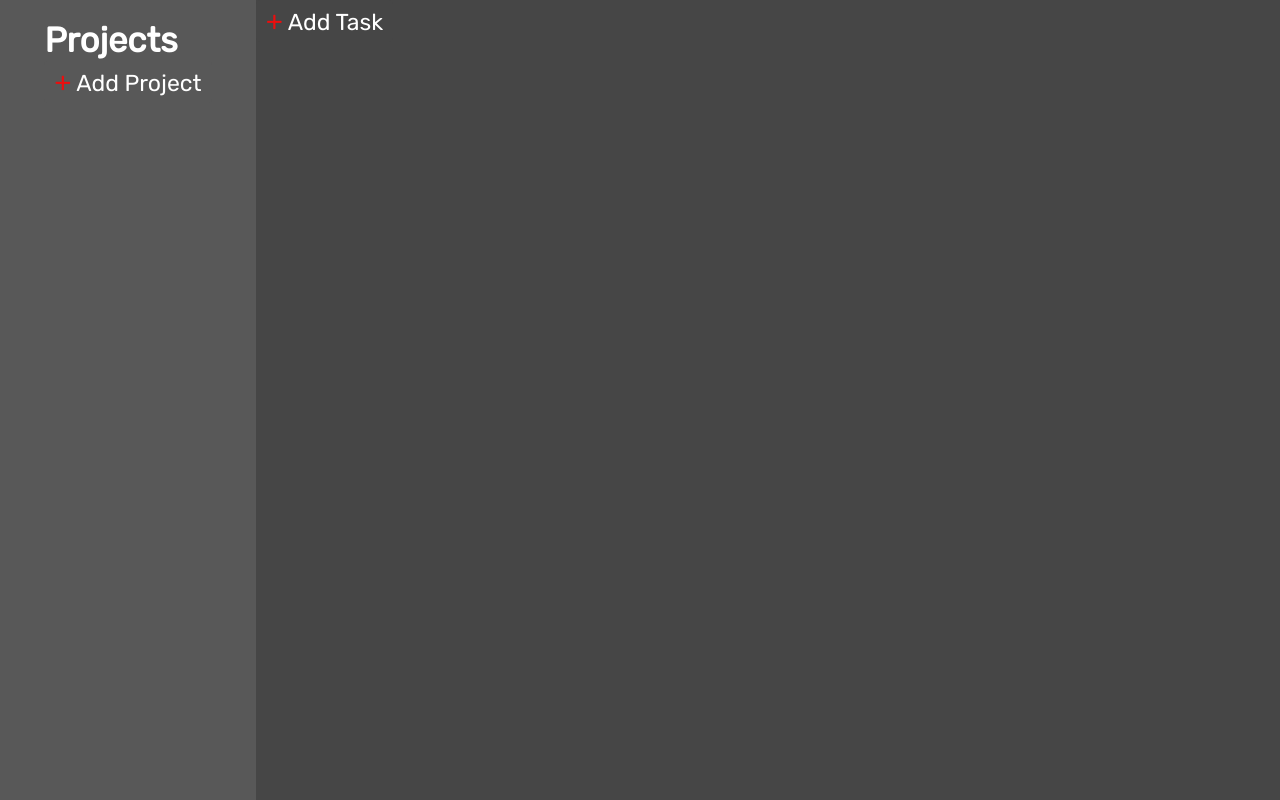
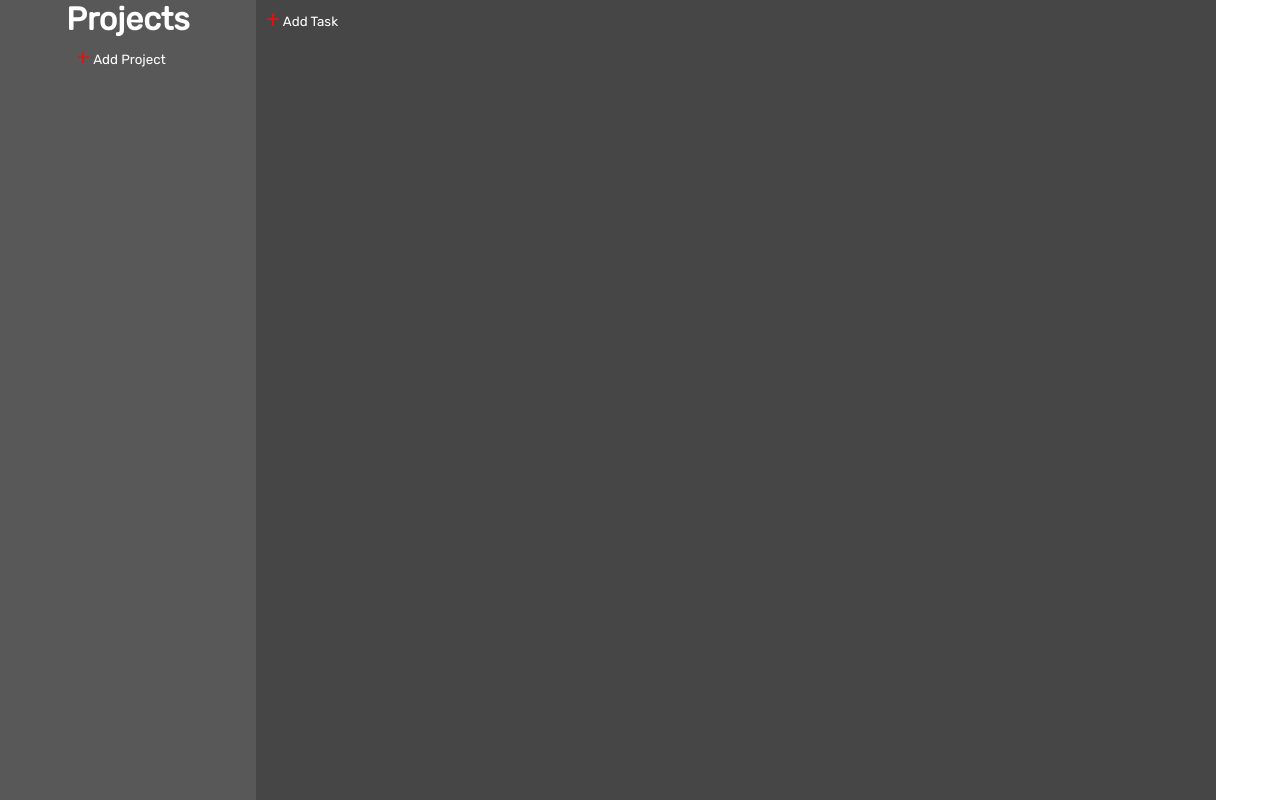
Before and after one commit to Oraiyon/to-do-list, a website built with webpack: page src/template.html in a window 1280 px wide. Built offline with nearby package versions, Linux system fonts and the light colour scheme.

Commit message:
removed styles that arent in .main

```diff
--- a/src/styles/main.css
+++ b/src/styles/main.css
@@ -3,17 +3,11 @@
     padding: 0;
     font-family: 'Rubik', sans-serif;
     box-sizing: border-box;
-    font-size: 1.2rem;
     --primary: rgb(70, 70, 70);
     --secondary: rgb(88, 88, 88);
     --accent: rgb(236, 14, 14);
     --hover: rgb(131, 129, 129);
     color: white;
-}
-
-h1{
-    font-size: 1.8rem;
-    margin-top: 20px;
 }
 
 .container{
@@ -23,5 +17,18 @@ h1{
 
 .main{
     background-color: var(--primary);
-    width: 80%;
+    width: 75%;
 }
+
+.main button{
+    background-color: var(--primary);
+}
+
+.main button:hover{
+    background-color: var(--hover);
+}
+
+.addTask::first-letter{
+    color: var(--accent);
+    font-size: 1.4rem;
+}
```
